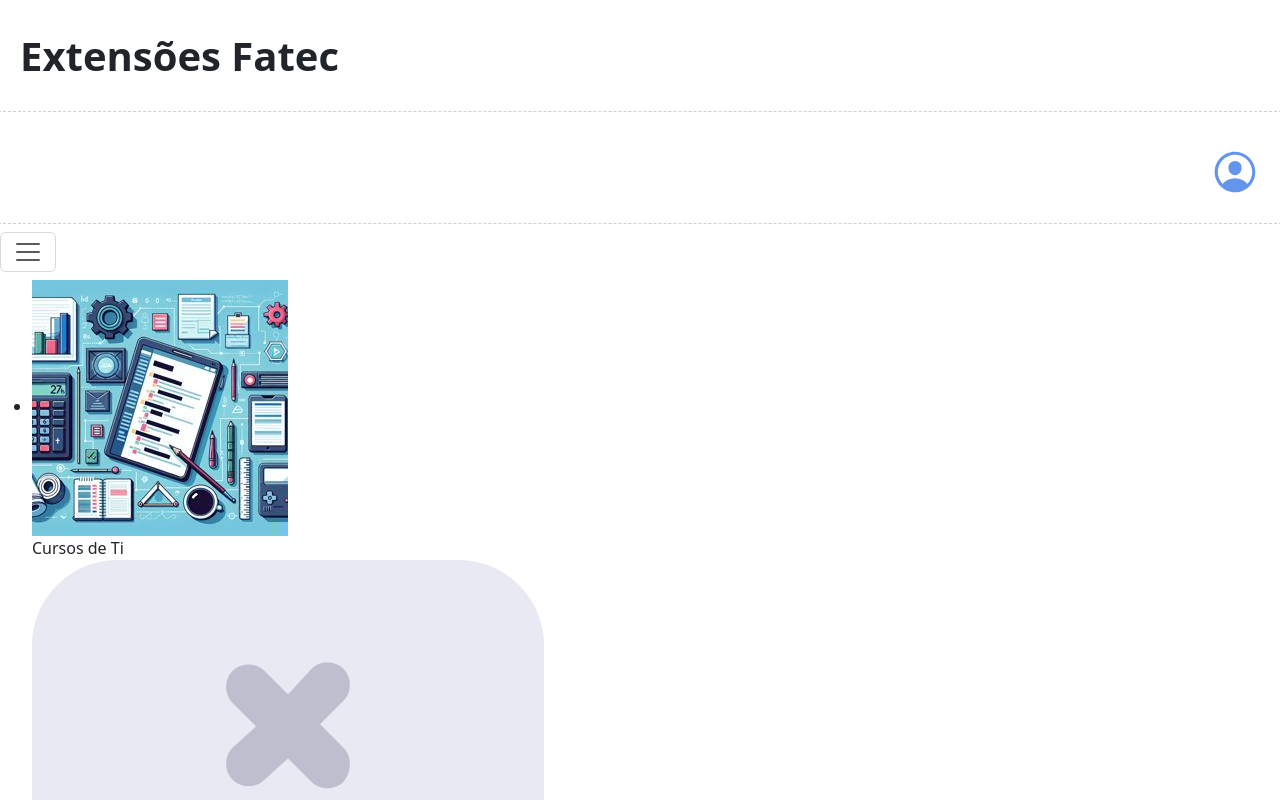
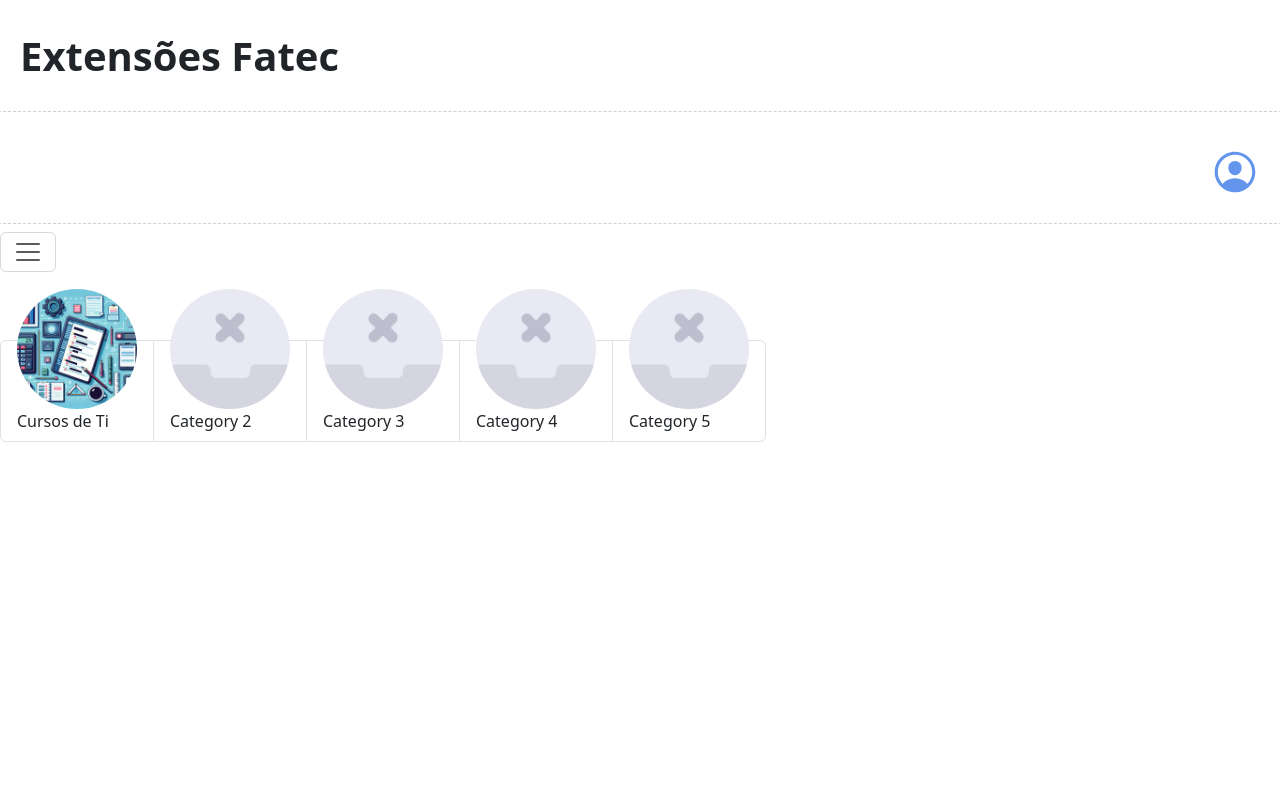
Before and after one commit to fershibli/desenvolvimento-web2, an Angular app in the folder aula04-Angular/: page / in a window 1280 px wide. Shown: the top 800 px of the page. Built offline with nearby package versions, Linux system fonts and the light colour scheme.

Commit message:
feat(category-bar): atualizar estilo do componente category-bar

```diff
--- a/aula04-Angular/src/app/category-bar/category-bar.component.css
+++ b/aula04-Angular/src/app/category-bar/category-bar.component.css
@@ -0,0 +1,17 @@
+.category-bar {
+  margin-top: 60px;
+}
+
+.card_img {
+  width: 120px;
+  height: 120px;
+  overflow: hidden;
+  border-radius: 100%;
+  margin: -60px auto 0;
+}
+
+.card_img img {
+  width: 100%;
+  height: 100%;
+  object-fit: cover;
+}
--- a/aula04-Angular/src/app/category-bar/category-bar.component.html
+++ b/aula04-Angular/src/app/category-bar/category-bar.component.html
@@ -1,6 +1,6 @@
-<ul class="b-list-group b-listgroup-horizontal">
-  <li *ngFor="let category of categories">
-    <div>
+<ul class="list-group list-group-horizontal category-bar">
+  <li *ngFor="let category of categories" class="list-group-item">
+    <div class="card_img">
       <img src="{{category.image}}" alt="user-image">
     </div>
     <div>
```
